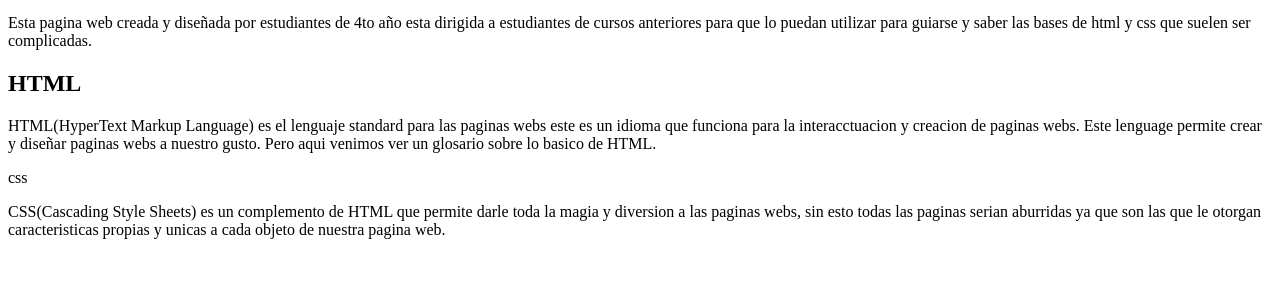
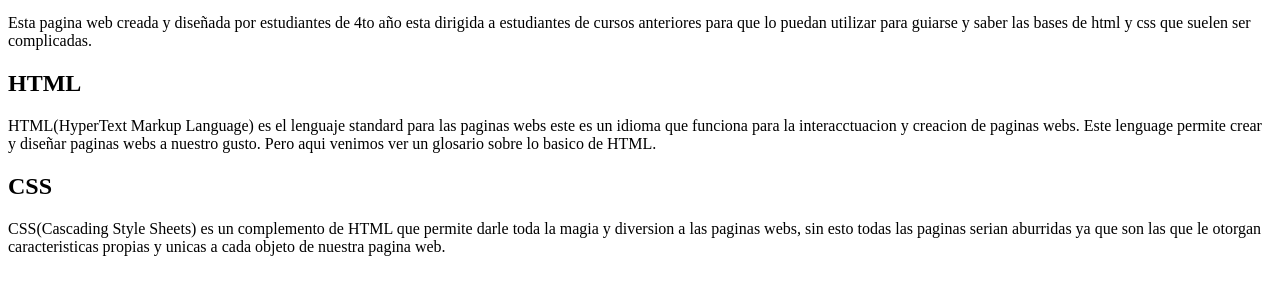
Before and after one commit to roma09-garcia/glosario-html, a plain HTML site: page index.html in a window 1280 px wide. Shown: the part 177-472 px from the top of the page. Drawn offline with Linux system fonts and the light colour scheme.

Commit message:
Update index.html

```diff
--- a/index.html
+++ b/index.html
@@ -23,7 +23,7 @@
             <p class="html-introduccion">HTML(HyperText Markup Language) es el lenguaje standard para las paginas webs este es un idioma que funciona para la interacctuacion y creacion de paginas webs. Este lenguage permite crear y diseñar paginas webs a nuestro gusto. Pero aqui venimos ver un glosario sobre lo basico de HTML.</p>
         </div>
         <div class="css-info">
-            <html>css</html>
+            <h2>CSS</h2>
             <p class="css-introduccion">
                 CSS(Cascading Style Sheets) es un complemento de HTML que permite darle toda la magia y diversion a las paginas webs, sin esto todas las paginas serian aburridas ya que son las que le otorgan caracteristicas propias y unicas a cada objeto de nuestra pagina web.
             </p>
```
